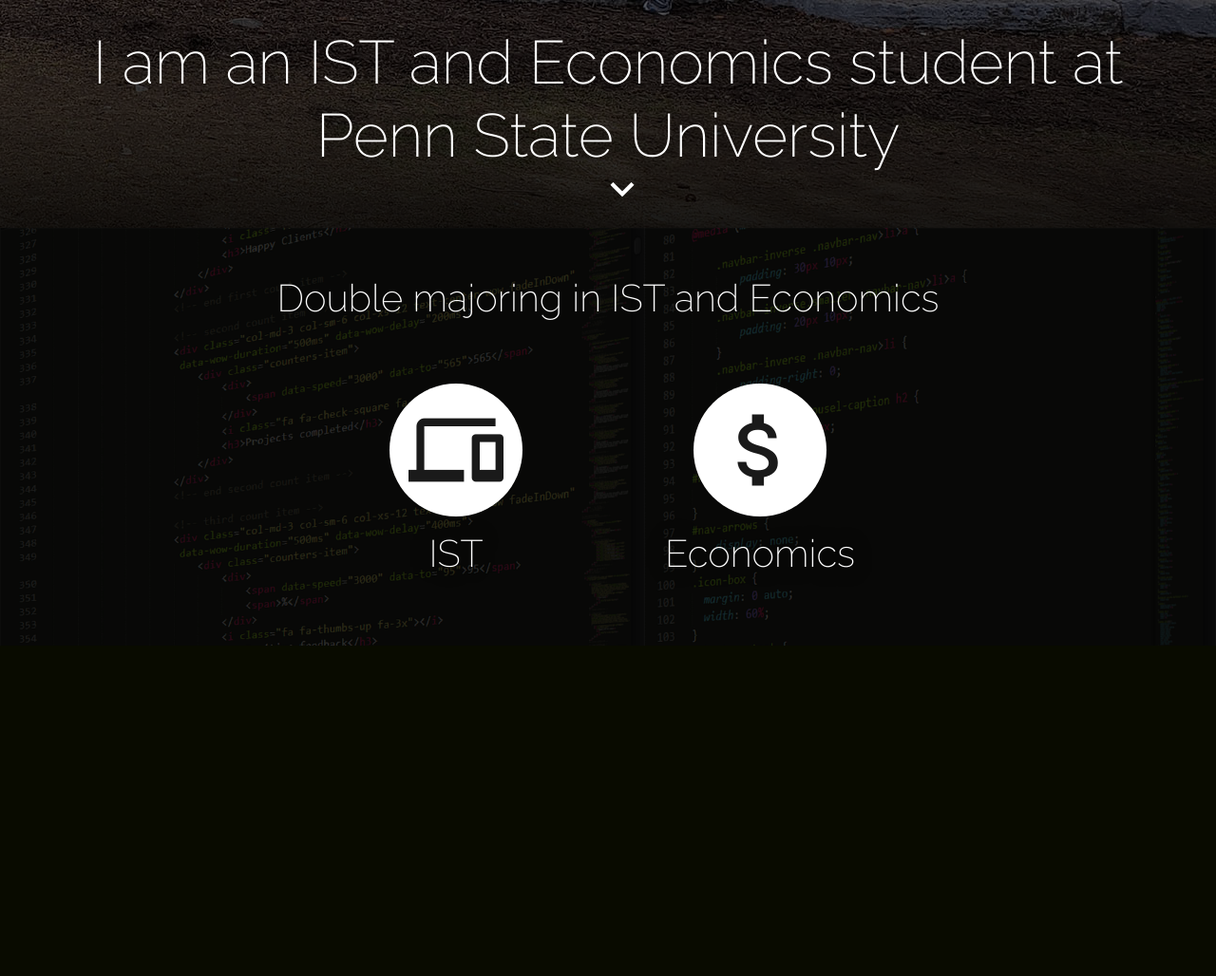
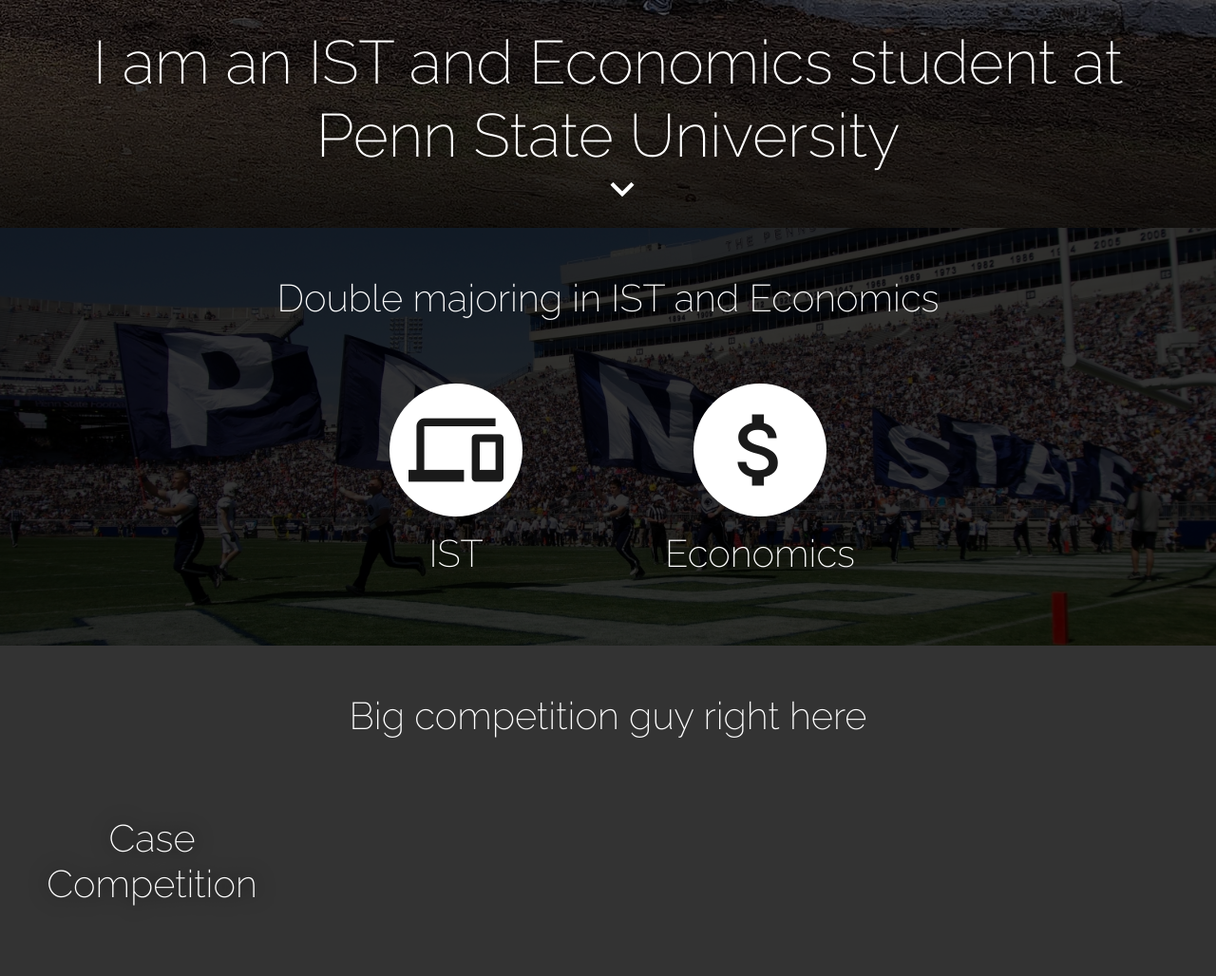
Before and after one commit to joeldseidel/joeldseidel.github.io, a PHP site: page /pages/student.html in a window 1280 px wide. Shown: the part 560-1588 px from the top of the page at 95% size. Before the commit the page ends 1240 px from the top, so only its background shows below. Run offline with PHP 8.4, Linux system fonts and the light colour scheme.

Commit message:
adjusted content row styling to be in line

```diff
--- a/pages/student.html
+++ b/pages/student.html
@@ -28,24 +28,36 @@
                 </div>
             </div>
         </div>
-        <div class="row m-0 content-row" id="first-content-row">
+        <div class="row m-0 content-row" style="background: url('../img/pennstate-background.jpg') center center no-repeat">
             <div class="content-container">
                 <h1>Double majoring in IST and Economics</h1>
                 <div class="row w-100 m-0">
                     <div class="col-lg-3"></div>
                     <div class="col-lg-3">
-                        <div class="container-fluid icon-listing" data-aos="fade-left" data-aos-delay="100">
+                        <div class="container-fluid icon-listing" data-aos="fade-left" data-aos-delay="50">
                             <a href="developer.html"><i class="material-icons">devices</i></a>
                             <h3 class="w-100">IST</h3>
                         </div>
                     </div>
                     <div class="col-lg-3">
-                        <div class="container-fluid icon-listing" data-aos="fade-left" data-aos-delay="50">
-                            <i class="material-icons">attach_money</i>
+                        <div class="container-fluid icon-listing" data-aos="fade-left" data-aos-delay="100">
+                            <a href="economist.html"><i class="material-icons">attach_money</i></a>
                             <h3 class="w-100">Economics</h3>
                         </div>
                     </div>
                     <div class="col-lg-3"></div>
+                </div>
+            </div>
+        </div>
+        <div class="row m-0 content-row" id="second-content-row">
+            <div class="content-container">
+                <h1>Big competition guy right here</h1>
+                <div class="row w-100 m-0">
+                    <div class="col-lg-3">
+                        <div class="container-fluid icon-listing" data-aos="fade-right" data-aos-delay="50">
+                            <h3 class="w-100">Case Competition</h3>
+                        </div>
+                    </div>
                 </div>
             </div>
         </div>
--- a/style/page-styles.css
+++ b/style/page-styles.css
@@ -83,21 +83,6 @@ body{
     background-size: 100% auto !important;
     overflow-y: hidden;
     overflow-x: hidden;
-}
-
-#first-content-row{
-    background: url('../img/code background-1.jpg');
-}
-#second-content-row{
-    background: url('../img/code background-2.jpg');
-}
-
-#third-content-row{
-    background: url('../img/code-background-3.jpg');
-}
-
-#fourth-content-row{
-    background: url('../img/background-4.jpg');
 }
 
 .content-container{
```
Also changed, not shown: pages/developer.html (+4 -4 lines), img/pennstate-background.jpg (added).
